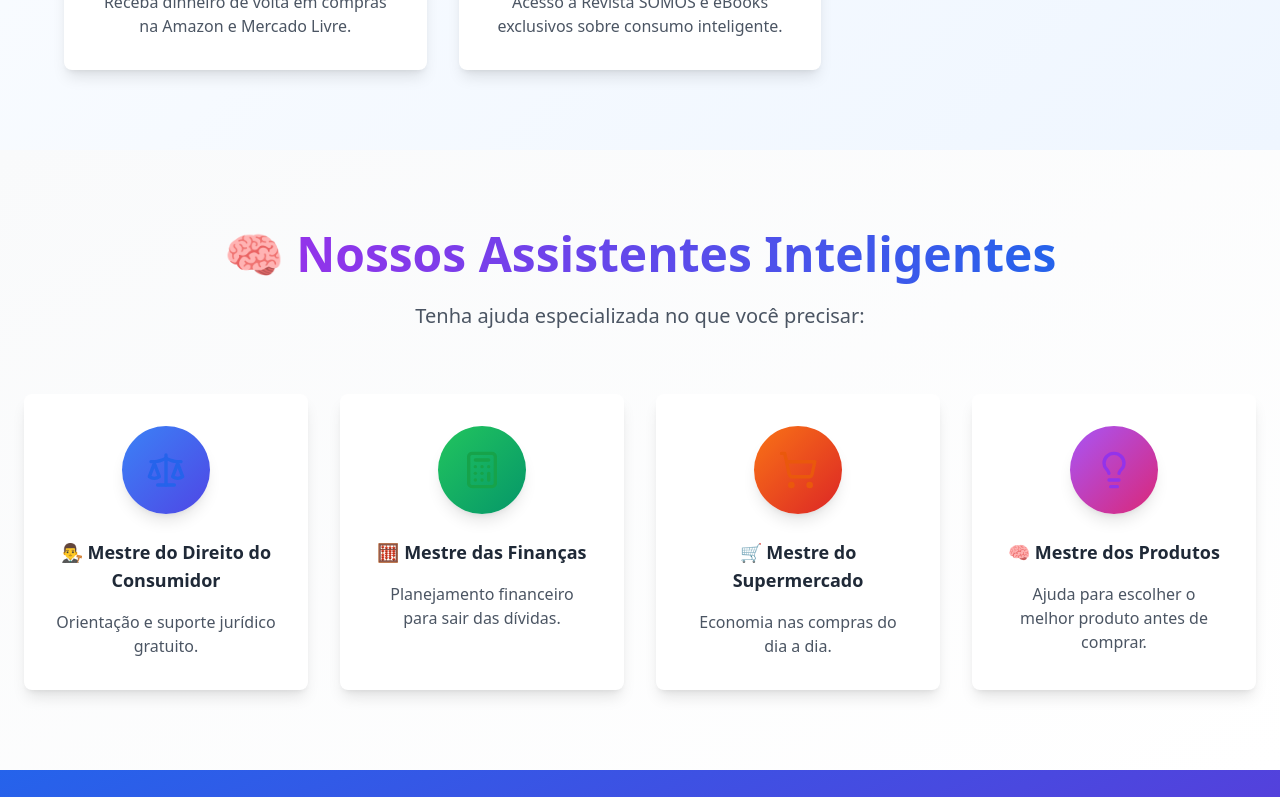
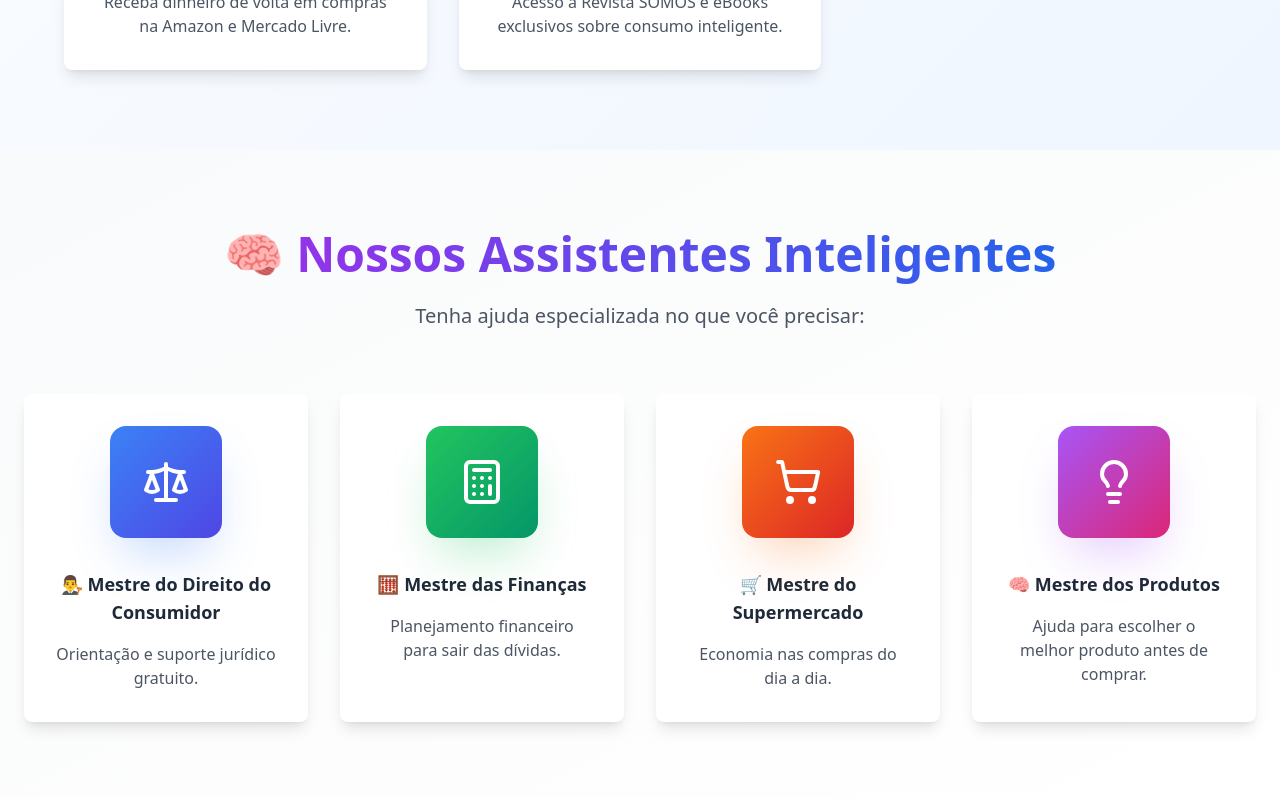
Before and after one commit to somosconsumidores/clube-do-consumidor-inteligente, a React (Vite) app: page / in a window 1280 px wide. Shown: the part 2000-2797 px from the top of the page. Built offline with nearby package versions, Linux system fonts and the light colour scheme.

Commit message:
Improve assistant icons visualization
Enhanced the visual presentation of the intelligent assistant icons in the Assistants section for better clarity and aesthetics.

```diff
--- a/src/components/Assistants.tsx
+++ b/src/components/Assistants.tsx
@@ -6,28 +6,32 @@ import { Scale, Calculator, ShoppingCart, Lightbulb } from 'lucide-react';
 const Assistants = () => {
   const assistants = [
     {
-      icon: <Scale className="w-8 h-8 sm:w-10 sm:h-10 text-blue-600" />,
+      icon: <Scale className="w-10 h-10 sm:w-12 sm:h-12 text-white" />,
       title: "👨‍⚖️ Mestre do Direito do Consumidor",
       description: "Orientação e suporte jurídico gratuito.",
-      gradient: "from-blue-500 to-indigo-600"
+      gradient: "from-blue-500 to-indigo-600",
+      shadowColor: "shadow-blue-500/30"
     },
     {
-      icon: <Calculator className="w-8 h-8 sm:w-10 sm:h-10 text-green-600" />,
+      icon: <Calculator className="w-10 h-10 sm:w-12 sm:h-12 text-white" />,
       title: "🧮 Mestre das Finanças",
       description: "Planejamento financeiro para sair das dívidas.",
-      gradient: "from-green-500 to-emerald-600"
+      gradient: "from-green-500 to-emerald-600",
+      shadowColor: "shadow-green-500/30"
     },
     {
-      icon: <ShoppingCart className="w-8 h-8 sm:w-10 sm:h-10 text-orange-600" />,
+      icon: <ShoppingCart className="w-10 h-10 sm:w-12 sm:h-12 text-white" />,
       title: "🛒 Mestre do Supermercado",
       description: "Economia nas compras do dia a dia.",
-      gradient: "from-orange-500 to-red-600"
+      gradient: "from-orange-500 to-red-600",
+      shadowColor: "shadow-orange-500/30"
     },
     {
-      icon: <Lightbulb className="w-8 h-8 sm:w-10 sm:h-10 text-purple-600" />,
+      icon: <Lightbulb className="w-10 h-10 sm:w-12 sm:h-12 text-white" />,
       title: "🧠 Mestre dos Produtos",
       description: "Ajuda para escolher o melhor produto antes de comprar.",
-      gradient: "from-purple-500 to-pink-600"
+      gradient: "from-purple-500 to-pink-600",
+      shadowColor: "shadow-purple-500/30"
     }
   ];
 
@@ -49,18 +53,28 @@ const Assistants = () => {
           {assistants.map((assistant, index) => (
             <Card
               key={index}
-              className="group hover:shadow-2xl transition-all duration-300 transform hover:-translate-y-3 bg-white border-0 shadow-lg"
+              className="group hover:shadow-2xl transition-all duration-500 transform hover:-translate-y-4 bg-white border-0 shadow-lg hover:shadow-xl"
             >
               <CardContent className="p-6 sm:p-8 text-center">
-                <div className="mb-4 sm:mb-6 flex justify-center">
-                  <div className={`p-4 sm:p-6 bg-gradient-to-br ${assistant.gradient} rounded-full group-hover:scale-110 transition-transform duration-300 shadow-lg`}>
-                    {assistant.icon}
+                <div className="mb-6 sm:mb-8 flex justify-center">
+                  <div className={`
+                    relative p-6 sm:p-8 bg-gradient-to-br ${assistant.gradient}
+                    rounded-2xl group-hover:scale-110 transition-all duration-500
+                    shadow-2xl ${assistant.shadowColor} group-hover:shadow-3xl
+                    before:absolute before:inset-0 before:bg-white/20 before:rounded-2xl
+                    before:opacity-0 group-hover:before:opacity-100 before:transition-opacity before:duration-300
+                  `}>
+                    <div className="relative z-10">
+                      {assistant.icon}
+                    </div>
+                    {/* Efeito de brilho */}
+                    <div className="absolute inset-0 bg-gradient-to-tr from-transparent via-white/10 to-transparent rounded-2xl opacity-0 group-hover:opacity-100 transition-opacity duration-300"></div>
                   </div>
                 </div>
-                <h3 className="text-base sm:text-lg font-bold text-gray-800 mb-3 sm:mb-4 leading-tight">
+                <h3 className="text-base sm:text-lg font-bold text-gray-800 mb-3 sm:mb-4 leading-tight group-hover:text-gray-900 transition-colors duration-300">
                   {assistant.title}
                 </h3>
-                <p className="text-gray-600 leading-relaxed text-sm sm:text-base">
+                <p className="text-gray-600 leading-relaxed text-sm sm:text-base group-hover:text-gray-700 transition-colors duration-300">
                   {assistant.description}
                 </p>
               </CardContent>
```
